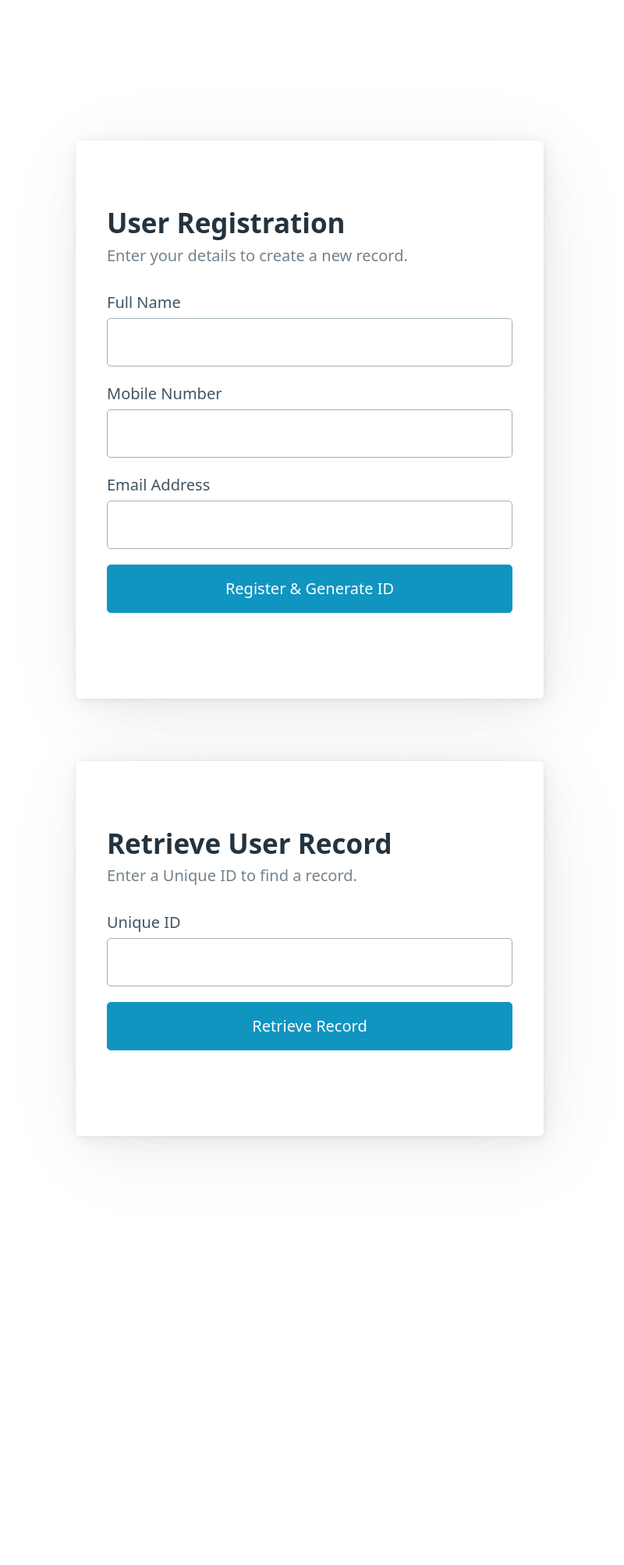
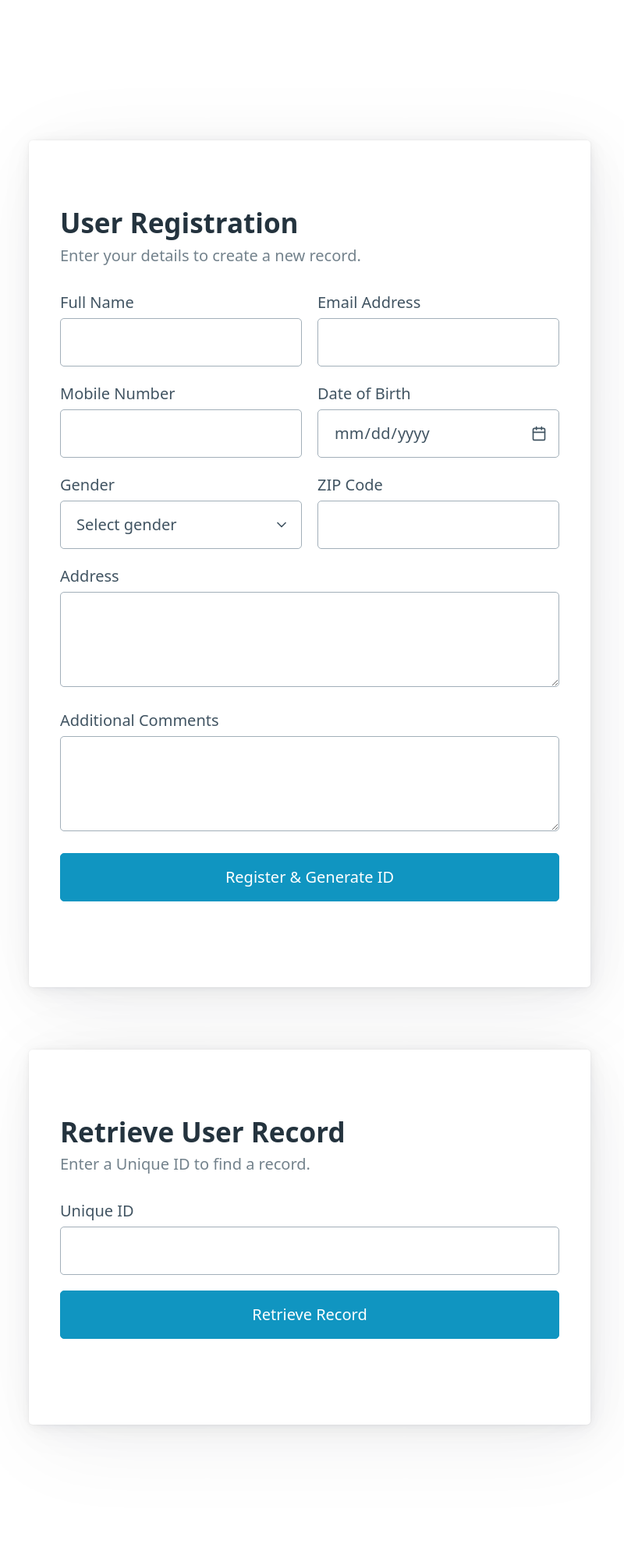
Before and after one commit to sureshmanem/SampleUserRegistration, a Flask app: page / in a window 1280 px wide. Shown: the whole page at 78% size, without its empty margins (243-1043 px from the left). Before the commit the page ends 1472 px from the top, so only its background shows below. Run offline with Flask 3, Linux system fonts and the light colour scheme; some libraries are stand-ins or nearby versions.

Commit message:
Additional Requirements

```diff
--- a/app.py
+++ b/app.py
@@ -10,7 +10,7 @@ app = Flask(__name__)
 # IMPORTANT: Replace these with your actual PostgreSQL credentials
 app.config['DATABASE'] = {
     'dbname': 'userdb',
-    'user': 'lallu', # Your PostgreSQL username (often 'postgres' by default)
+    'user': 'lallu', # Your PostgreSQL username (e.g., 'johnappleseed')
     'password': '',      # Your PostgreSQL password (leave empty if none)
     'host': 'localhost',
     'port': '5432'
@@ -67,32 +67,40 @@ def index():
 @app.route('/register', methods=['POST'])
 def register():
     """Handles new user registration."""
-    db = None # FIX 1: Initialize db to None
+    db = None
     try:
-        # Get data from the form
+        # Get all data from the form
         full_name = request.form['fullName']
         mobile = request.form['mobile']
         email = request.form['email']
+        gender = request.form['gender']
+        # Handle empty date string
+        date_of_birth = request.form['date_of_birth'] if request.form['date_of_birth'] else None
+        address = request.form['address']
+        zip_code = request.form['zip_code']
+        additional_comments = request.form['additional_comments']
 
-        # Generate unique ID and save to database
+        # Generate unique ID
         user_id = generate_unique_id()
 
         db = get_db()
         cursor = db.cursor()
 
-        # SQL statement to insert a new record
-        sql = "INSERT INTO users (id, full_name, mobile, email) VALUES (%s, %s, %s, %s);"
-        cursor.execute(sql, (user_id, full_name, mobile, email))
+        # SQL statement to insert a new record with all fields
+        sql = """
+            INSERT INTO users (id, full_name, mobile, email, gender, date_of_birth, address, zip_code, additional_comments)
+            VALUES (%s, %s, %s, %s, %s, %s, %s, %s, %s);
+        """
+        params = (user_id, full_name, mobile, email, gender, date_of_birth, address, zip_code, additional_comments)
+        cursor.execute(sql, params)
 
-        db.commit() # Commit the transaction to make the changes permanent
+        db.commit()
         cursor.close()
 
-        # Redirect to a page showing the new user's record
         return redirect(url_for('get_user_by_id', user_id=user_id, success=True))
 
     except psycopg2.Error as e:
-        # Handle potential database errors (e.g., duplicate email)
-        if db: # FIX 2: Only rollback if the connection was successful
+        if db:
             db.rollback()
         error_message = f"Database error: {e}"
         return render_template('index.html', registration_error=error_message)
@@ -103,27 +111,34 @@ def retrieve():
     user_id = request.form['userId']
     return redirect(url_for('get_user_by_id', user_id=user_id))
 
-
 @app.route('/user/<string:user_id>')
 def get_user_by_id(user_id):
     """Fetches and displays a user's record from the database."""
     db = get_db()
     cursor = db.cursor()
 
-    # Fetch user data by ID
-    cursor.execute("SELECT full_name, mobile, email FROM users WHERE id = %s;", (user_id,))
+    # Fetch all user data by ID
+    cursor.execute("SELECT full_name, mobile, email, gender, date_of_birth, address, zip_code, additional_comments FROM users WHERE id = %s;", (user_id,))
     user_record = cursor.fetchone()
     cursor.close()
 
     user = None
     if user_record:
+        # Format date for display if it exists
+        dob = user_record[4]
+        formatted_dob = dob.strftime('%B %d, %Y') if dob else 'N/A'
+
         user = {
             'fullName': user_record[0],
             'mobile': user_record[1],
-            'email': user_record[2]
+            'email': user_record[2],
+            'gender': user_record[3] or 'N/A',
+            'date_of_birth': formatted_dob,
+            'address': user_record[5] or 'N/A',
+            'zip_code': user_record[6] or 'N/A',
+            'additional_comments': user_record[7] or 'N/A'
         }
 
-    # Check if this is a redirect from a successful registration
     success_message = "User registered successfully!" if request.args.get('success') else None
 
     return render_template('user_record.html', user=user, user_id=user_id, success_message=success_message)
--- a/templates/index.html
+++ b/templates/index.html
@@ -7,8 +7,9 @@
     <link rel="stylesheet" href="https://cdn.jsdelivr.net/npm/@picocss/pico@1/css/pico.min.css">
     <style>
         body { padding: 20px; }
-        .container { max-width: 600px; }
+        .container { max-width: 720px; }
         .error { color: #d32f2f; margin-top: 1rem; }
+        .grid { grid-template-columns: 1fr 1fr; }
     </style>
 </head>
 <body>
@@ -19,14 +20,49 @@
                 <h3>Enter your details to create a new record.</h3>
             </hgroup>
             <form action="/register" method="post">
-                <label for="fullName">Full Name</label>
-                <input type="text" id="fullName" name="fullName" required>
+                <!-- Grid for side-by-side fields -->
+                <div class="grid">
+                    <div>
+                        <label for="fullName">Full Name</label>
+                        <input type="text" id="fullName" name="fullName" required>
+                    </div>
+                    <div>
+                        <label for="email">Email Address</label>
+                        <input type="email" id="email" name="email" required>
+                    </div>
+                </div>
+                <div class="grid">
+                    <div>
+                        <label for="mobile">Mobile Number</label>
+                        <input type="tel" id="mobile" name="mobile" required>
+                    </div>
+                    <div>
+                        <label for="date_of_birth">Date of Birth</label>
+                        <input type="date" id="date_of_birth" name="date_of_birth">
+                    </div>
+                </div>
+                <div class="grid">
+                    <div>
+                        <label for="gender">Gender</label>
+                        <select id="gender" name="gender">
+                            <option value="" disabled selected>Select gender</option>
+                            <option value="Male">Male</option>
+                            <option value="Female">Female</option>
+                            <option value="Other">Other</option>
+                            <option value="Prefer not to say">Prefer not to say</option>
+                        </select>
+                    </div>
+                    <div>
+                        <label for="zip_code">ZIP Code</label>
+                        <input type="text" id="zip_code" name="zip_code">
+                    </div>
+                </div>
 
-                <label for="mobile">Mobile Number</label>
-                <input type="tel" id="mobile" name="mobile" required>
+                <label for="address">Address</label>
+                <textarea id="address" name="address" rows="3"></textarea>
 
-                <label for="email">Email Address</label>
-                <input type="email" id="email" name="email" required>
+                <label for="additional_comments">Additional Comments</label>
+                <textarea id="additional_comments" name="additional_comments" rows="3"></textarea>
 
                 <button type="submit">Register & Generate ID</button>
             </form>
```
Also changed, not shown: templates/user_record.html (+20 -5 lines), README.md.
